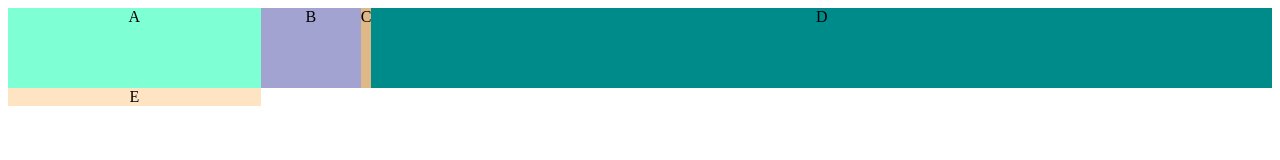
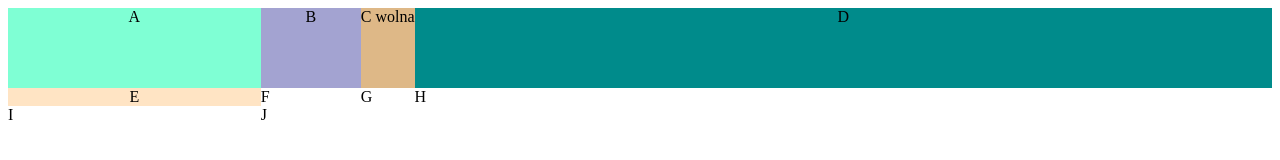
Before and after one commit to xxxmarxxx/grid-scss, a plain HTML site: page index.html in a window 1280 px wide. Drawn offline with Linux system fonts and the light colour scheme.

Commit message:
add components

```diff
--- a/index.html
+++ b/index.html
@@ -11,9 +11,14 @@
   <div class="grid">
     <div class="e1">A</div>
     <div class="e2">B</div>
-    <div class="e3">C</div>
+    <div class="e3">C wolna</div>
     <div class="e4">D</div>
     <div class="e5">E</div>
+    <div class="e6">F</div>
+    <div class="e7">G</div>
+    <div class="e8">H</div>
+    <div class="e9">I</div>
+    <div class="e10">J</div>
   </div>
 </body>
 </html>
```
